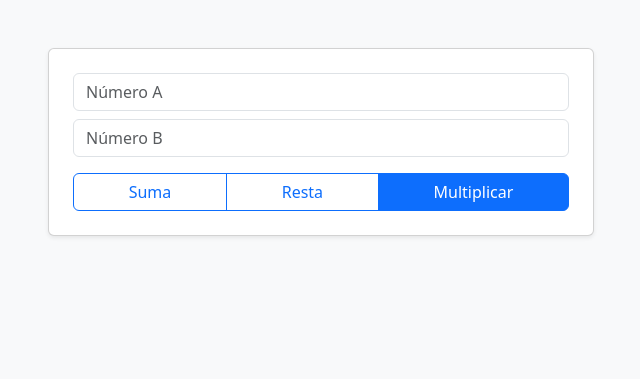
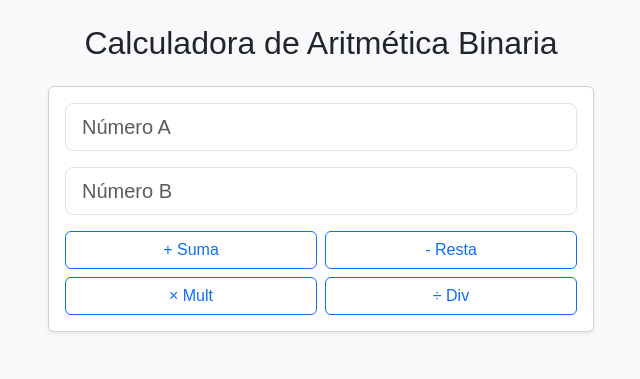
Before and after one commit to zambrano08/calculadora_binaria, a Flask app: page / in a window 1280 px wide. Shown: the top 379 px of the page, without its empty margins (319-959 px from the left). Run offline with Flask 3, Linux system fonts and the light colour scheme.

Commit message:
Division

```diff
--- a/app.py
+++ b/app.py
@@ -3,63 +3,88 @@ from flask import Flask, render_template, request
 app = Flask(__name__)
 
 def calcular_operacion(n1, n2, tipo):
-    # Validaciones básicas
     if not n1 or not n2: return None
 
+    # Lógica para DIVISIÓN
+    if tipo == 'division':
+        divisor_int = int(n2, 2)
+        if divisor_int == 0: return "Error: No se puede dividir por cero."
+
+        dividendo_str = n1
+        divisor_str = n2
+        cociente = ""
+        residuo_actual = ""
+        pasos_division = []
+
+        for bit in dividendo_str:
+            residuo_actual += bit
+            val_actual = int(residuo_actual, 2)
+            if val_actual >= divisor_int:
+                cociente += "1"
+                resta = val_actual - divisor_int
+                pasos_division.append({
+                    "sustraendo": divisor_str.rjust(len(residuo_actual), ' '),
+                    "residuo": bin(resta)[2:].rjust(len(residuo_actual), ' ')
+                })
+                residuo_actual = bin(resta)[2:]
+            else:
+                cociente += "0"
+
+        return {
+            "dividendo": list(n1), "divisor": n2, "cociente": cociente.lstrip('0') or "0",
+            "pasos": pasos_division, "residuo_final": residuo_actual, "tipo": "div"
+        }
+
+    # Lógica para MULTIPLICACIÓN
     if tipo == 'multiplicacion':
         res_int = int(n1, 2) * int(n2, 2)
         res_bin = bin(res_int)[2:]
         total_cols = len(res_bin)
-
         productos_parciales = []
-        # Multiplicamos por cada bit del segundo número de derecha a izquierda
         for i, bit in enumerate(reversed(n2)):
-            if bit == '1':
-                parcial = n1
-            else:
-                parcial = '0' * len(n1)
-
-            # Añadimos el desplazamiento (indentación de cuaderno)
-            espacios_derecha = i
-            fila = list(parcial.zfill(len(parcial) + espacios_derecha).rjust(total_cols, ' '))
+            parcial = n1 if bit == '1' else '0' * len(n1)
+            fila = list(parcial.zfill(len(parcial) + i).rjust(total_cols, ' '))
             productos_parciales.append(fila)
-
         return {
-            "bits_a": list(n1.rjust(total_cols, ' ')),
-            "bits_b": list(n2.rjust(total_cols, ' ')),
-            "productos_parciales": productos_parciales,
-            "resultado": list(res_bin),
-            "total_cols": total_cols,
-            "signo": "x",
-            "tipo": "mult"
+            "bits_a": list(n1.rjust(total_cols, ' ')), "bits_b": list(n2.rjust(total_cols, ' ')),
+            "productos_parciales": productos_parciales, "resultado": list(res_bin),
+            "total_cols": total_cols, "signo": "x", "tipo": "mult"
         }
 
-    # Lógica de Suma y Resta (simplificada para integración)
+    # Lógica para SUMA y RESTA
     max_len = max(len(n1), len(n2))
     a_padded, b_padded = n1.zfill(max_len), n2.zfill(max_len)
     resultado, pasos = [], []
 
     if tipo == 'suma':
         acarreo = 0
-        for i in range(max_len -1, -1, -1):
+        for i in range(max_len - 1, -1, -1):
             s = int(a_padded[i]) + int(b_padded[i]) + acarreo
-            resultado.insert(0, str(s % 2)); pasos.insert(0, str(acarreo) if acarreo > 0 else " "); acarreo = s // 2
-        if acarreo: resultado.insert(0, str(acarreo)); pasos.insert(0, str(acarreo))
+            resultado.insert(0, str(s % 2))
+            pasos.insert(0, str(acarreo) if acarreo > 0 else " ")
+            acarreo = s // 2
+        if acarreo:
+            resultado.insert(0, str(acarreo))
+            pasos.insert(0, str(acarreo))
         signo = "+"
     else:
-        if int(n1, 2) < int(n2, 2): return "Error: El primer número debe ser mayor."
+        if int(n1, 2) < int(n2, 2): return "Error: El primer número debe ser mayor para la resta."
         prestamo = 0
-        for i in range(max_len -1, -1, -1):
+        for i in range(max_len - 1, -1, -1):
             r = int(a_padded[i]) - int(b_padded[i]) - prestamo
-            if r < 0: r += 2; pasos.insert(0, "1"); prestamo = 1
-            else: pasos.insert(0, " "); prestamo = 0
+            if r < 0:
+                r += 2
+                pasos.insert(0, "1")
+                prestamo = 1
+            else:
+                pasos.insert(0, " ")
+                prestamo = 0
             resultado.insert(0, str(r))
         signo = "-"
 
     t_cols = len(resultado)
     return {
-        "bits_a": list(a_padded.zfill(t_cols)),
-        "bits_b": list(b_padded.zfill(t_cols)),
+        "bits_a": list(a_padded.zfill(t_cols)), "bits_b": list(b_padded.zfill(t_cols)),
         "pasos": pasos if len(pasos) == t_cols else [" "] + pasos,
         "resultado": resultado, "total_cols": t_cols, "signo": signo, "tipo": "std"
     }
@@ -68,7 +93,9 @@ def calcular_operacion(n1, n2, tipo):
 def index():
     proc, error = None, None
     if request.method == 'POST':
-        n1, n2, t = request.form.get('num1'), request.form.get('num2'), request.form.get('operacion')
+        n1 = request.form.get('num1', '').strip()
+        n2 = request.form.get('num2', '').strip()
+        t = request.form.get('operacion')
         res = calcular_operacion(n1, n2, t)
         if isinstance(res, str): error = res
         else: proc = res
--- a/templates/index.html
+++ b/templates/index.html
@@ -3,40 +3,75 @@
 <head>
     <meta charset="UTF-8">
     <meta name="viewport" content="width=device-width, initial-scale=1.0">
-    <title>Calculadora Binaria</title>
+    <title>Calculadora Binaria Pro</title>
     <link href="https://cdn.jsdelivr.net/npm/bootstrap@5.3.0/dist/css/bootstrap.min.css" rel="stylesheet">
     <style>
+        body { background-color: #f8f9fa; font-family: sans-serif; }
         .operacion-grid {
             display: grid;
             font-family: 'Courier New', monospace;
-            font-size: 1.8rem;
+            font-size: 1.6rem;
             font-weight: bold;
             width: fit-content;
             margin: 0 auto;
             justify-items: center;
+            line-height: 1.2;
         }
-        .bit { width: 35px; text-align: center; }
-        .paso-sup { color: #ff4d4d; font-size: 1.1rem; }
+        .bit { width: 30px; text-align: center; }
+        .paso-sup { color: #dc3545; font-size: 1rem; }
         .linea { grid-column: 1 / -1; width: 100%; height: 3px; background: #333; margin: 5px 0; }
-        .signo { color: #555; width: 35px; text-align: center; }
+        .signo { color: #6c757d; width: 30px; text-align: center; }
+        .card-cuaderno { background: white; border-radius: 12px; box-shadow: 0 4px 6px rgba(0,0,0,0.1); padding: 20px; overflow-x: auto; }
+        .div-container { font-family: 'Courier New', monospace; font-size: 1.4rem; display: inline-block; text-align: left; }
     </style>
 </head>
-<body class="bg-light">
-    <div class="container py-5">
+<body>
+    <div class="container py-4">
+        <h2 class="text-center mb-4">Calculadora de Aritmética Binaria</h2>
+
         <div class="row justify-content-center">
-            <div class="col-md-6">
-                <form method="POST" class="card p-4 shadow-sm mb-4">
-                    <input type="text" name="num1" class="form-control mb-2" pattern="[01]+" placeholder="Número A" required>
-                    <input type="text" name="num2" class="form-control mb-3" pattern="[01]+" placeholder="Número B" required>
-                    <div class="btn-group w-100">
-                        <button type="submit" name="operacion" value="suma" class="btn btn-outline-primary">Suma</button>
-                        <button type="submit" name="operacion" value="resta" class="btn btn-outline-primary">Resta</button>
-                        <button type="submit" name="operacion" value="multiplicacion" class="btn btn-primary">Multiplicar</button>
+            <div class="col-md-8 col-lg-6">
+                {% if error %}<div class="alert alert-danger">{{ error }}</div>{% endif %}
+
+                <form method="POST" class="card p-3 shadow-sm mb-4">
+                    <div class="mb-3">
+                        <input type="text" name="num1" class="form-control form-control-lg" pattern="[01]+" placeholder="Número A" required>
+                    </div>
+                    <div class="mb-3">
+                        <input type="text" name="num2" class="form-control form-control-lg" pattern="[01]+" placeholder="Número B" required>
+                    </div>
+                    <div class="d-grid gap-2 d-md-flex">
+                        <button type="submit" name="operacion" value="suma" class="btn btn-outline-primary w-100">+ Suma</button>
+                        <button type="submit" name="operacion" value="resta" class="btn btn-outline-primary w-100">- Resta</button>
+                    </div>
+                    <div class="d-grid gap-2 d-md-flex mt-2">
+                        <button type="submit" name="operacion" value="multiplicacion" class="btn btn-outline-primary w-100">× Mult</button>
+                        <button type="submit" name="operacion" value="division" class="btn btn-outline-primary w-100">÷ Div</button>
                     </div>
                 </form>
 
                 {% if proc %}
-                <div class="card p-4">
+                <div class="card-cuaderno">
+                    <h5 class="text-muted text-center mb-4">Procedimiento Visual</h5>
+
+                    {% if proc.tipo == 'div' %}
+                        <div class="text-center">
+                            <div class="div-container">
+                                <div class="text-end text-primary mb-1"><small>Cociente:</small> {{ proc.cociente }}</div>
+                                <div class="d-flex align-items-end">
+                                    <div class="pe-2" style="border-right: 2px solid #333; border-bottom: 2px solid #333;">{{ proc.divisor }}</div>
+                                    <div class="ps-2" style="border-bottom: 2px solid #333;">{% for b in proc.dividendo %}{{ b }}{% endfor %}</div>
+                                </div>
+                                <div class="ps-5 ms-3">
+                                    {% for p in proc.pasos %}
+                                        <div class="text-danger">- {{ p.sustraendo }}</div>
+                                        <div style="border-top: 1px solid #ddd; width: fit-content;">{{ p.residuo }}</div>
+                                    {% endfor %}
+                                    <div class="mt-2 text-success"><small>Residuo:</small> {{ proc.residuo_final }}</div>
+                                </div>
+                            </div>
+                        </div>
+                    {% else %}
                         <div class="operacion-grid" data-cols="{{ proc.total_cols + 1 }}">
                             {% if proc.tipo == 'std' %}
                                 <div class="signo"></div>
@@ -60,8 +95,9 @@
                             {% endif %}
 
                             <div class="signo"></div>
-                        {% for b in proc.resultado %}<div class="bit">{{ b }}</div>{% endfor %}
+                            {% for b in proc.resultado %}<div class="bit text-primary">{{ b }}</div>{% endfor %}
                         </div>
+                    {% endif %}
                 </div>
                 {% endif %}
             </div>
@@ -72,7 +108,7 @@
             document.querySelectorAll('.operacion-grid[data-cols]').forEach(function (grid) {
                 var cols = grid.getAttribute('data-cols');
                 if (cols) {
-                    grid.style.gridTemplateColumns = 'repeat(' + cols + ', 35px)';
+                    grid.style.gridTemplateColumns = 'repeat(' + cols + ', 30px)';
                 }
             });
         });
```
Lines whose indentation alone changed are shown as unchanged.
